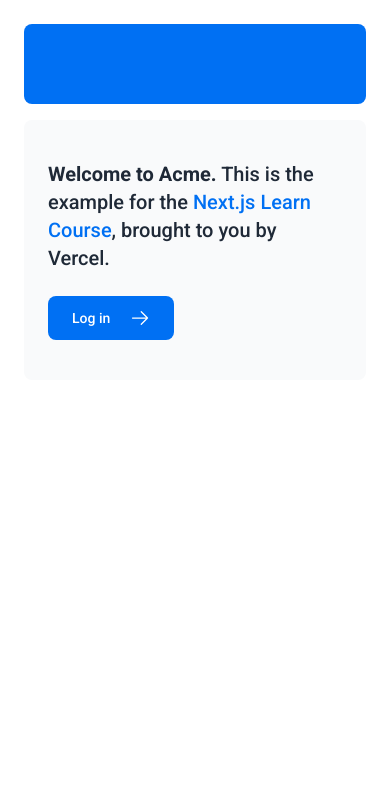
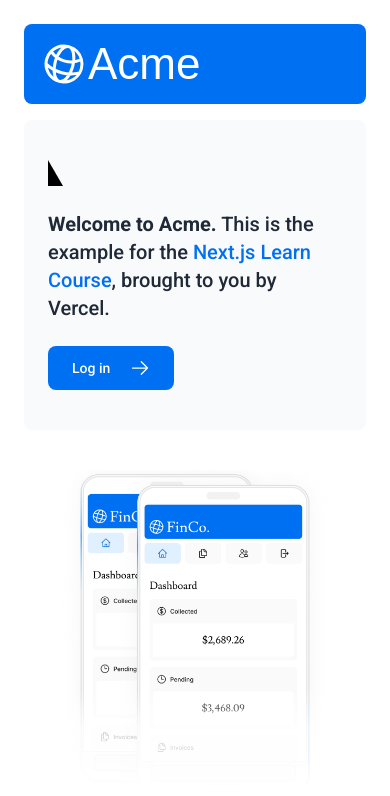
Before and after one commit to lzerodev/nextjs-dashboard, a Next.js app: page / in a window 390 px wide. Shown: the top 796 px of the page. Built offline with nearby package versions, Linux system fonts and the light colour scheme; a web font is replaced by a local one.

Commit message:
Chapter-3 Optiminzing Fonts and Images

```diff
--- a/app/page.tsx
+++ b/app/page.tsx
@@ -1,17 +1,22 @@
-import AcmeLogo from '@/app/ui/acme-logo';
-import { ArrowRightIcon } from '@heroicons/react/24/outline';
-import Link from 'next/link';
+import AcmeLogo from "@/app/ui/acme-logo";
+import { ArrowRightIcon } from "@heroicons/react/24/outline";
+import Link from "next/link";
+import { roboto } from "./ui/fonts/fonts";
+import Image from "next/image";
 
 export default function Page() {
   return (
     <main className="flex min-h-screen flex-col p-6">
       <div className="flex h-20 shrink-0 items-end rounded-lg bg-blue-500 p-4 md:h-52">
-        {/* <AcmeLogo /> */}
+        <AcmeLogo />
       </div>
       <div className="mt-4 flex grow flex-col gap-4 md:flex-row">
         <div className="flex flex-col justify-center gap-6 rounded-lg bg-gray-50 px-6 py-10 md:w-2/5 md:px-20">
-          <p className={`text-xl text-gray-800 md:text-3xl md:leading-normal`}>
-            <strong>Welcome to Acme.</strong> This is the example for the{' '}
+          <div className="relative w-0 h-0 border-1-[15px] border-r-[15px] border-b-[26px] border-1-transparent border-r-transparent border-b-black" />
+          <p
+            className={`${roboto.className} antialiased text-xl text-gray-800 md:text-3xl md:leading-normal`}
+          >
+            <strong>Welcome to Acme.</strong> This is the example for the{" "}
             <a href="https://nextjs.org/learn/" className="text-blue-500">
               Next.js Learn Course
             </a>
@@ -26,6 +31,21 @@
         </div>
         <div className="flex items-center justify-center p-6 md:w-3/5 md:px-28 md:py-12">
           {/* Add Hero Images Here */}
+          <Image priority={true}
+            src="/hero-desktop.png"
+            width={1000}
+            height={760}
+            className="hidden md:block"
+            alt="Screenshots of the dashboard project showing desktop version"
+          />
+          <Image
+            priority={true}
+            src="/hero-mobile.png"
+            width={560}
+            height={620}
+            className="md:hidden block"
+            alt="Screenshots of the dashboard project showing desktop version"
+          />
         </div>
       </div>
     </main>
```
Also changed, not shown: 1 other file (tests, documents, lock files or other folders).
